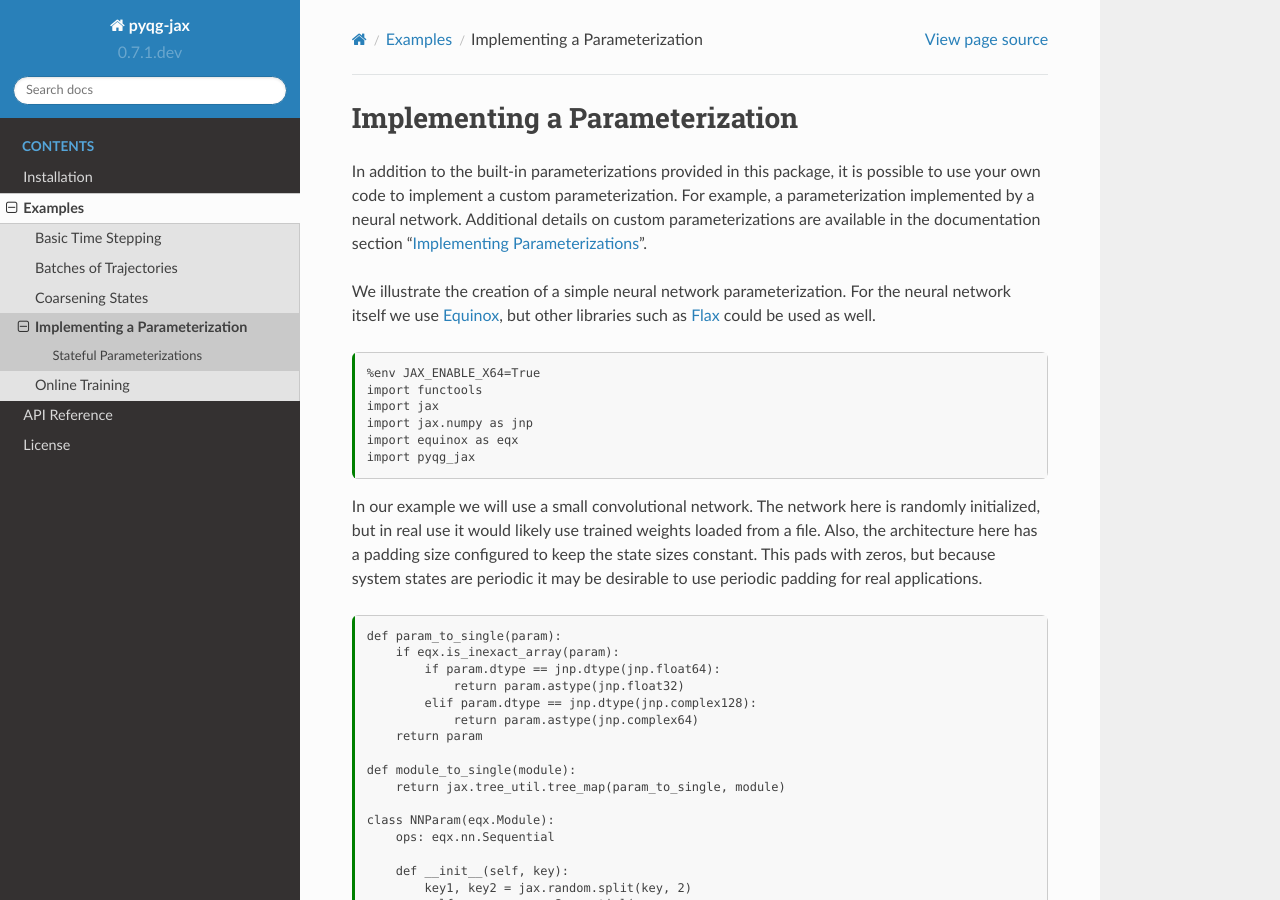
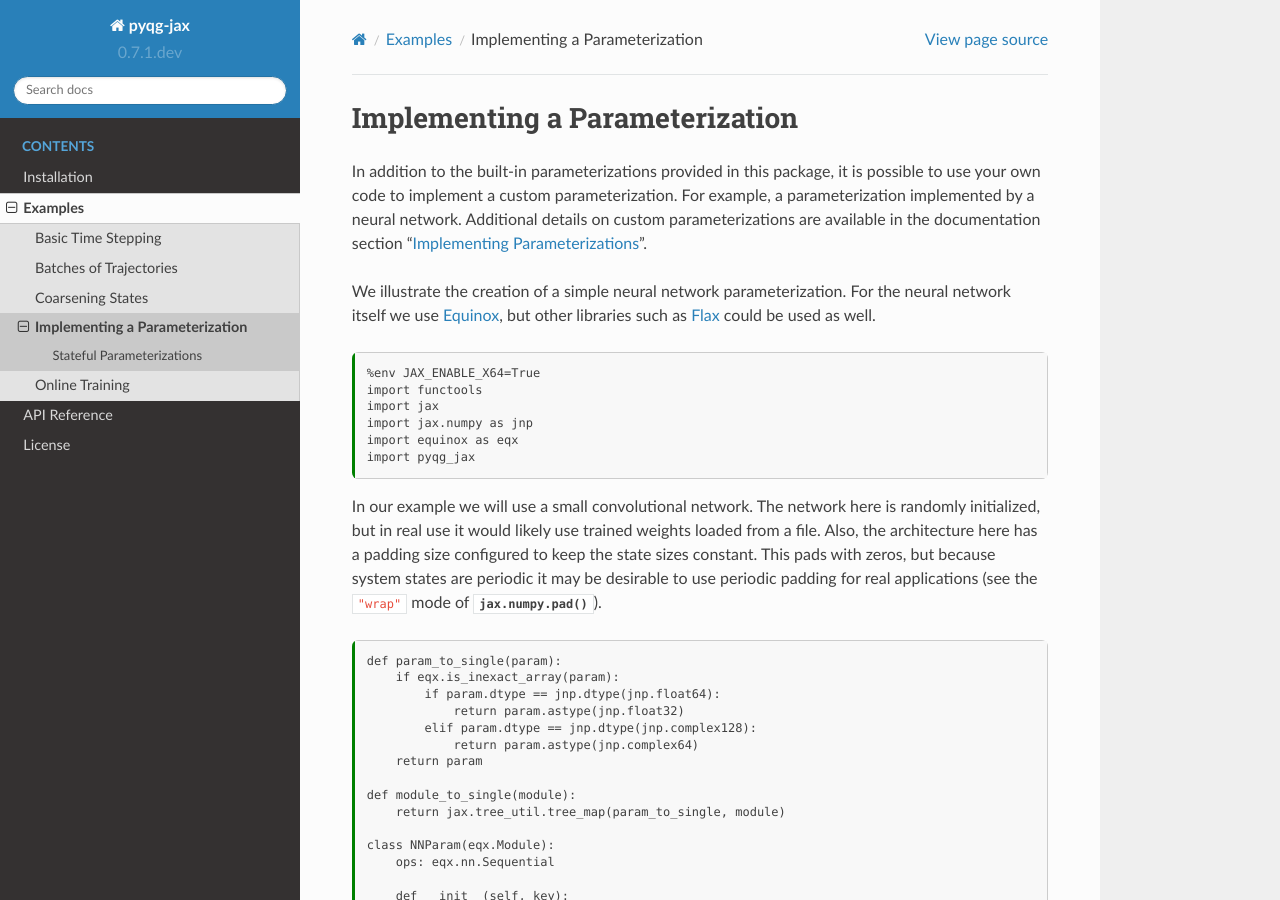
Before and after one commit to karlotness/pyqg-jax, a Sphinx documentation site: the page built from docs/examples.implparam.md, in a window 1280 px wide and 900 px high. Built offline with Sphinx 7.4.7 and the Read the Docs theme 2.0.0, drawn with Linux system fonts in a browser that asks for light colours.

Commit message:
Add note on using `jnp.pad` for periodic padding.

````diff
--- a/docs/examples.implparam.md
+++ b/docs/examples.implparam.md
@@ -40,7 +40,8 @@ here is randomly initialized, but in real use it would likely use
 trained weights loaded from a file. Also, the architecture here has a
 padding size configured to keep the state sizes constant. This pads
 with zeros, but because system states are periodic it may be desirable
-to use periodic padding for real applications.
+to use periodic padding for real applications (see the `"wrap"` mode
+of {func}`jax.numpy.pad`).
 
 ```{code-cell} ipython3
 def param_to_single(param):
````
